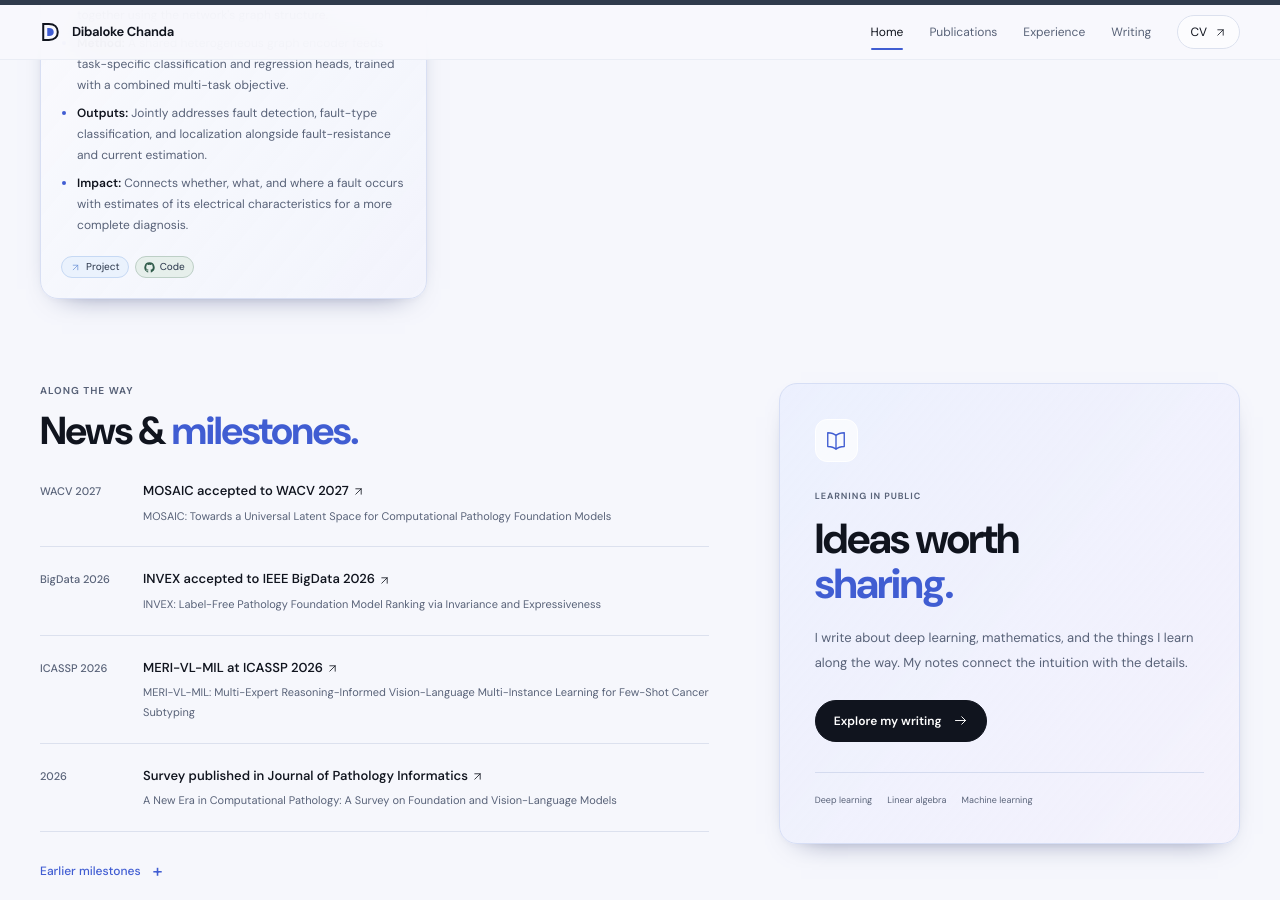
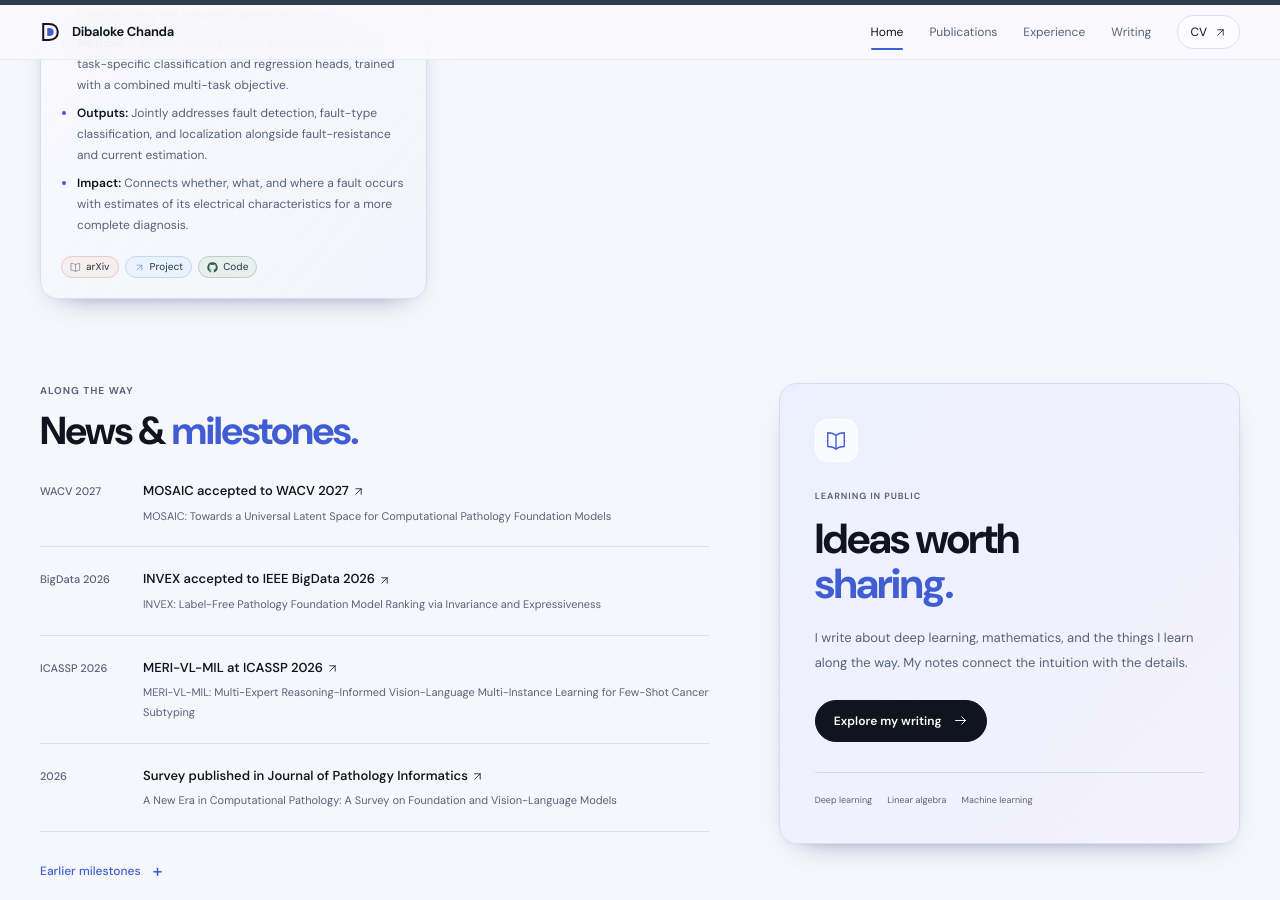
Before and after one commit to dibaloke/dibaloke.github.io, a Jekyll site: the page built from _pages/about.md, in a window 1280 px wide and 900 px high, scrolled down 2604 px. Built offline with Jekyll 4.4.1, drawn with Linux system fonts in a browser that asks for light colours.

Commit message:
Add arXiv link to heterogeneous graph multi-task learning paper

```diff
--- a/_data/publications.yml
+++ b/_data/publications.yml
@@ -165,6 +165,8 @@
   - Fault diagnosis
   - Smart grids
   links:
+  - label: arXiv
+    url: https://arxiv.org/abs/2309.09921
   - label: Project
     url: https://graphbasedmtl.github.io/heterogenous-graph-mtl-fault-diagonosis/
   - label: Code
```
